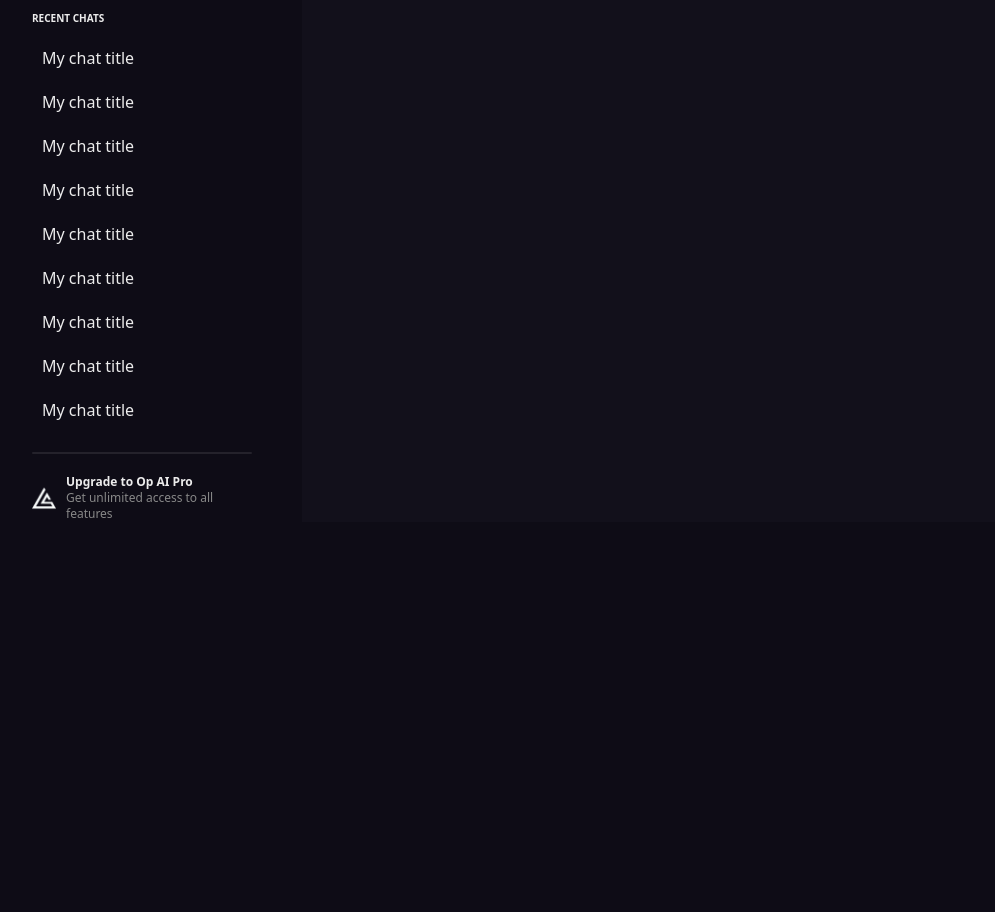
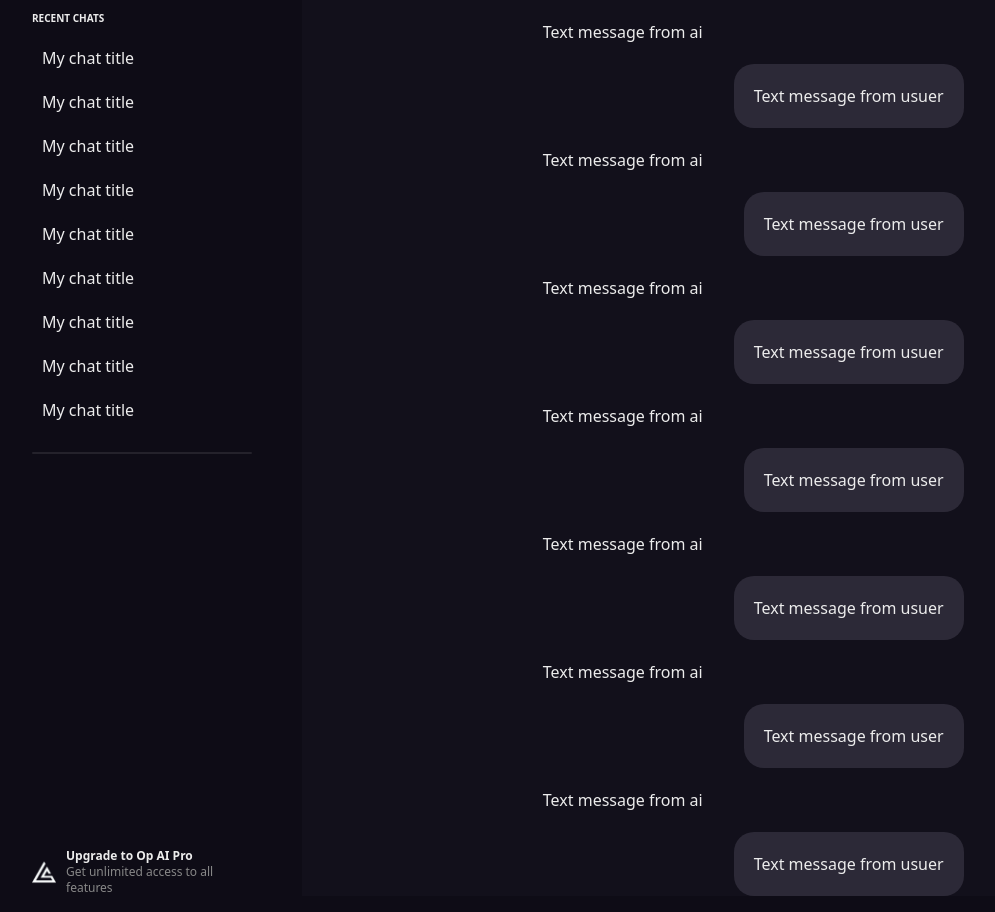
Before and after one commit to Op-Pautu/aichat, a Next.js app: page /dashboard/chats/1 in a window 1280 px wide. Shown: the part 220-1132 px from the top of the page, without its empty margins (32-1027 px from the left). Before the commit the page ends 800 px from the top, so only its background shows below. Built offline with nearby package versions, Linux system fonts and the light colour scheme; no server answers.

Commit message:
add basic structure of chat page UI

```diff
--- a/src/app/(dashboard)/dashboard/chats/[id]/page.tsx
+++ b/src/app/(dashboard)/dashboard/chats/[id]/page.tsx
@@ -1,7 +1,56 @@
-import React from "react";
+"use client";
+
+import React, { useEffect, useRef } from "react";
 
 const ChatPage = () => {
-	return <div>ChatPage</div>;
+	const endRef = useRef<HTMLDivElement>(null);
+
+	useEffect(() => {
+		if (endRef.current) {
+			endRef.current.scrollIntoView({ behavior: "smooth" });
+		}
+	}, []);
+	return (
+		<div className="h-full flex flex-col items-center">
+			<div className="flex-1 overflow-scroll w-full flex justify-center">
+				<div className="w-1/2 flex flex-col">
+					<div className="p-5">Text message from ai</div>
+					<div className="p-5 bg-[#2c2937] rounded-[20px] max-w-[80%] self-end">
+						Text message from user
+					</div>
+					<div className="p-5">Text message from ai</div>
+					<div className="p-5 bg-[#2c2937] rounded-[20px] max-w-[80%] self-end">
+						Text message from usuer
+					</div>
+					<div className="p-5">Text message from ai</div>
+					<div className="p-5 bg-[#2c2937] rounded-[20px] max-w-[80%] self-end">
+						Text message from user
+					</div>
+					<div className="p-5">Text message from ai</div>
+					<div className="p-5 bg-[#2c2937] rounded-[20px] max-w-[80%] self-end">
+						Text message from usuer
+					</div>
+					<div className="p-5">Text message from ai</div>
+					<div className="p-5 bg-[#2c2937] rounded-[20px] max-w-[80%] self-end">
+						Text message from user
+					</div>
+					<div className="p-5">Text message from ai</div>
+					<div className="p-5 bg-[#2c2937] rounded-[20px] max-w-[80%] self-end">
+						Text message from usuer
+					</div>
+					<div className="p-5">Text message from ai</div>
+					<div className="p-5 bg-[#2c2937] rounded-[20px] max-w-[80%] self-end">
+						Text message from user
+					</div>
+					<div className="p-5">Text message from ai</div>
+					<div className="p-5 bg-[#2c2937] rounded-[20px] max-w-[80%] self-end">
+						Text message from usuer
+					</div>
+					<div ref={endRef}></div>
+				</div>
+			</div>
+		</div>
+	);
 };
 
 export default ChatPage;
```
